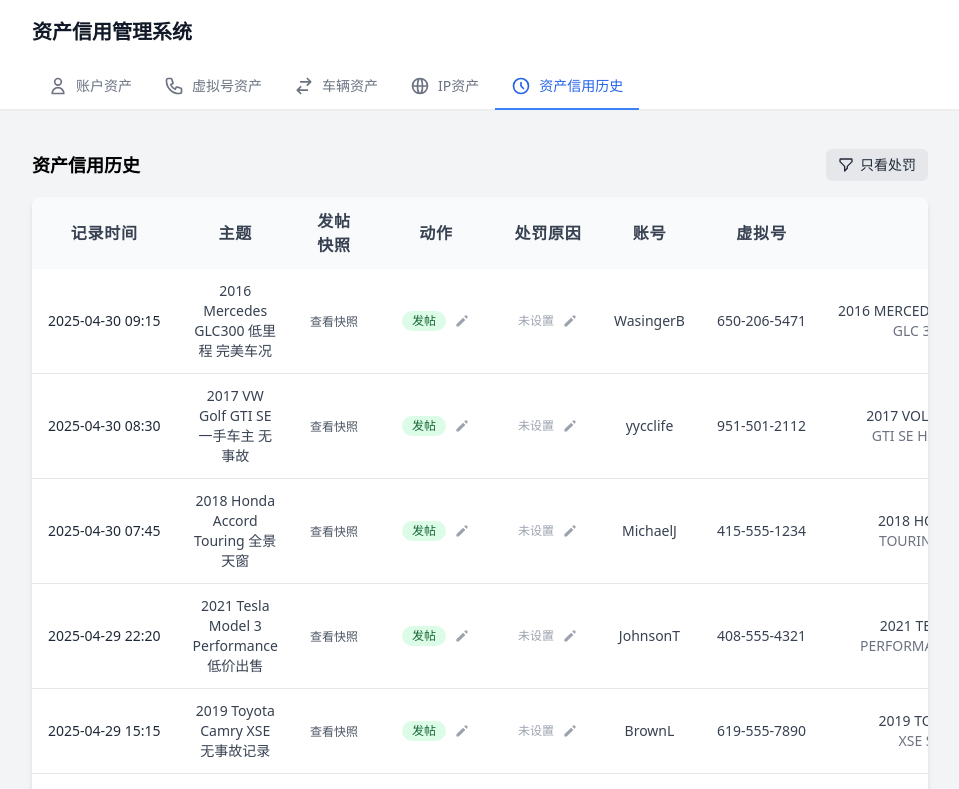
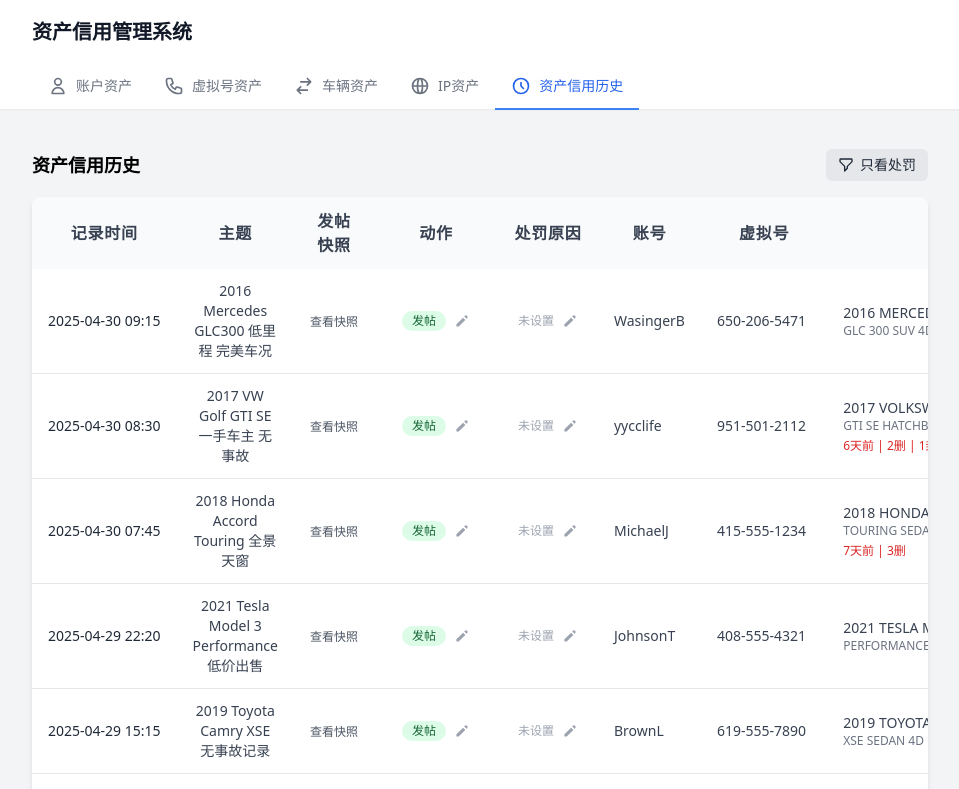
Before and after one commit to rbtsama/MKT1600, a Vue app: page /history in a window 1280 px wide. Shown: the top 789 px of the page, without its empty margins (160-1119 px from the left). Built offline with nearby package versions, Linux system fonts and the light colour scheme.

Commit message:
优化资产信用历史：添加资产处罚信息展示

```diff
--- a/src/components/HistoryTable.vue
+++ b/src/components/HistoryTable.vue
@@ -116,6 +116,7 @@
               </div>
             </td>
             <td class="px-4 py-3 whitespace-nowrap text-sm text-gray-800 text-center">
+              <div class="flex flex-col items-start">
                 <a
                   href="javascript:void(0)"
                   @click="navigateToAssetDetail('account', item.account)"
@@ -123,8 +124,13 @@
                 >
                   {{ item.account }}
                 </a>
+                <span v-if="hasPenalty(item, 'account')" class="text-xs text-red-600 mt-1">
+                  {{ formatPenaltyInfo(item, 'account') }}
+                </span>
+              </div>
             </td>
             <td class="px-4 py-3 whitespace-nowrap text-sm text-gray-800 text-center">
+              <div class="flex flex-col items-start">
                 <a
                   href="javascript:void(0)"
                   @click="navigateToAssetDetail('virtualNumber', item.virtualNumber)"
@@ -132,23 +138,31 @@
                 >
                   {{ item.virtualNumber }}
                 </a>
+                <span v-if="hasPenalty(item, 'virtualNumber')" class="text-xs text-red-600 mt-1">
+                  {{ formatPenaltyInfo(item, 'virtualNumber') }}
+                </span>
+              </div>
             </td>
             <td class="px-4 py-3 whitespace-nowrap text-sm text-gray-800 text-center">
-              <div class="flex flex-col items-center">
+              <div class="flex flex-col items-start">
                 <a
                   href="javascript:void(0)"
                   @click="navigateToAssetDetail('vehicle', item.vehicle)"
                   class="text-gray-700 hover:text-indigo-600 transition-colors"
                 >
-                  <div class="flex flex-col items-center">
+                  <div class="flex flex-col items-start">
                     <span v-if="getVehicleInfo(item.vehicle)?.brand" class="font-medium">{{ getVehicleInfo(item.vehicle)?.brand }}</span>
-                    <span v-if="getVehicleInfo(item.vehicle)?.detail" class="text-sm text-gray-500 whitespace-normal text-center">{{ getVehicleInfo(item.vehicle)?.detail }}</span>
+                    <span v-if="getVehicleInfo(item.vehicle)?.detail" class="text-xs text-gray-500 whitespace-normal text-left">{{ getVehicleInfo(item.vehicle)?.detail }}</span>
                     <span v-if="!getVehicleInfo(item.vehicle)">{{ item.vehicle }}</span>
                   </div>
                 </a>
+                <span v-if="hasPenalty(item, 'vehicle')" class="text-xs text-red-600 mt-1">
+                  {{ formatPenaltyInfo(item, 'vehicle') }}
+                </span>
               </div>
             </td>
             <td class="px-4 py-3 whitespace-nowrap text-sm text-gray-800 text-center">
+              <div class="flex flex-col items-start">
                 <a
                   href="javascript:void(0)"
                   @click="navigateToAssetDetail('ip', item.ip)"
@@ -156,6 +170,10 @@
                 >
                   {{ item.ip }}
                 </a>
+                <span v-if="hasPenalty(item, 'ip')" class="text-xs text-red-600 mt-1">
+                  {{ formatPenaltyInfo(item, 'ip') }}
+                </span>
+              </div>
             </td>
           </tr>
         </tbody>
@@ -784,6 +802,65 @@ function getPageNumbers() {
 
   return numbersToShow;
 }
+
+/**
+ * 判断是否有处罚
+ * @param item 数据项
+ * @param type 资产类型
+ */
+function hasPenalty(item: any, type: string): boolean {
+  // 模拟逻辑：根据资产类型和资产ID判断是否存在处罚记录
+  // 实际应用中，这里应该查询该资产的处罚记录
+  if (!item) return false;
+
+  // 为了演示，我们根据资产的哈希值模拟是否有处罚记录
+  // 这确保同一资产在不同记录中的处罚状态一致
+  const assetId = item[type]; // 获取对应类型的资产ID
+  if (!assetId) return false;
+
+  // 使用字符串哈希简单算法
+  const hash = assetId.split('').reduce((acc, char) => acc + char.charCodeAt(0), 0);
+  // 约40%的资产会有处罚记录
+  return hash % 10 < 4;
+}
+
+/**
+ * 格式化处罚信息
+ * @param item 数据项
+ * @param type 资产类型
+ */
+function formatPenaltyInfo(item: any, type: string): string {
+  if (!item) return '';
+
+  const assetId = item[type]; // 获取对应类型的资产ID
+  if (!assetId) return '';
+
+  // 基于资产ID生成一致的处罚信息
+  const hash = assetId.split('').reduce((acc, char) => acc + char.charCodeAt(0), 0);
+
+  // 根据hash值生成处罚天数、删帖数和封号数
+  const days = (hash % 7) + 1; // 1-7天
+
+  // 删帖数和封号数至少有一个不为零
+  let del = Math.floor((hash % 100) / 20); // 0-4次删帖
+  let ban = Math.floor((hash % 30) / 20); // 0-1次封号
+
+  // 确保至少有一种处罚
+  if (del === 0 && ban === 0) {
+    del = 1;
+  }
+
+  // 格式化处罚信息
+  let info = `${days}天前`;
+  if (del > 0) {
+    info += ` | ${del}删`;
+  }
+  if (ban > 0) {
+    info += ` | ${ban}封`;
+  }
+
+  return info;
+}
 </script>
 
 <style scoped>
```
Lines whose indentation alone changed are shown as unchanged.
